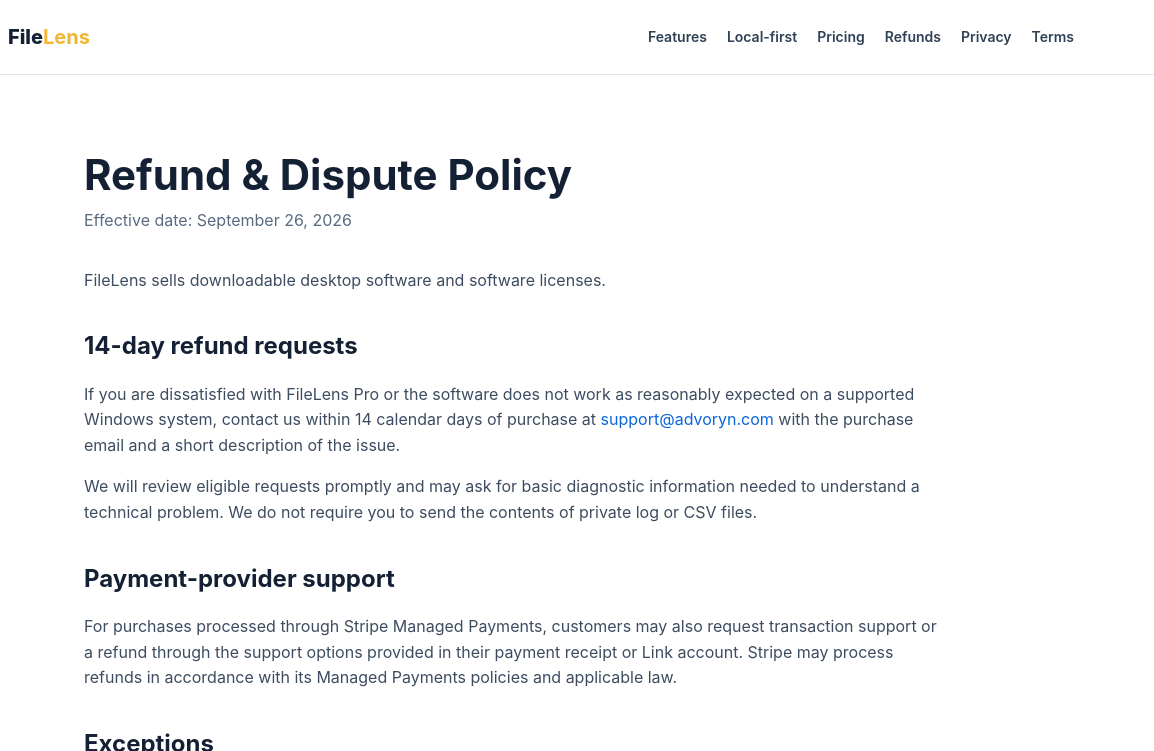
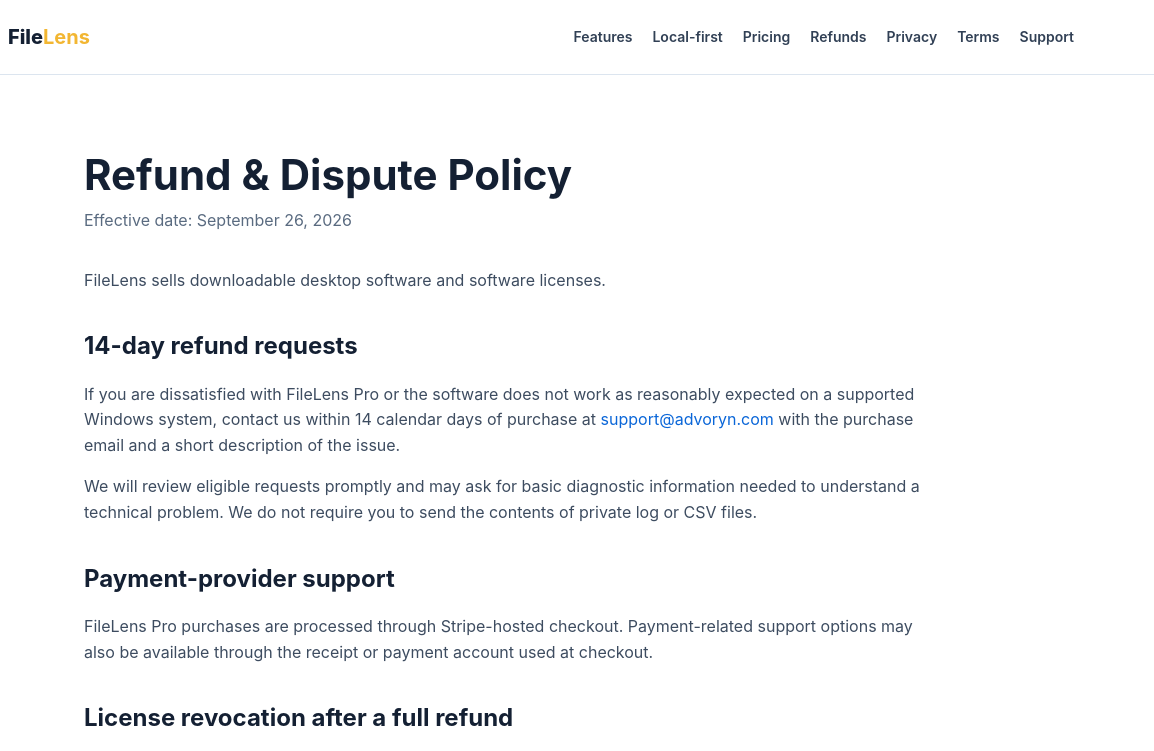
Before and after one commit to lumiqai-channel/filelens-site, a plain HTML site: page refund.html in a window 1280 px wide. Shown: the top 751 px of the page, 126-1280 px from the left. Drawn offline with Linux system fonts and the light colour scheme.

Commit message:
Clarify FileLens refund and license revocation policy

```diff
--- a/refund.html
+++ b/refund.html
@@ -12,6 +12,7 @@
       <a href="refund.html">Refunds</a>
       <a href="privacy.html">Privacy</a>
       <a href="terms.html">Terms</a>
+      <a href="support.html">Support</a>
     </nav>
   </div>
 </header>
@@ -22,7 +23,9 @@
 <p>If you are dissatisfied with FileLens Pro or the software does not work as reasonably expected on a supported Windows system, contact us within 14 calendar days of purchase at <a href="mailto:support@advoryn.com">support@advoryn.com</a> with the purchase email and a short description of the issue.</p>
 <p>We will review eligible requests promptly and may ask for basic diagnostic information needed to understand a technical problem. We do not require you to send the contents of private log or CSV files.</p>
 <h2>Payment-provider support</h2>
-<p>For purchases processed through Stripe Managed Payments, customers may also request transaction support or a refund through the support options provided in their payment receipt or Link account. Stripe may process refunds in accordance with its Managed Payments policies and applicable law.</p>
+<p>FileLens Pro purchases are processed through Stripe-hosted checkout. Payment-related support options may also be available through the receipt or payment account used at checkout.</p>
+<h2>License revocation after a full refund</h2>
+<p>When a FileLens Pro purchase is fully refunded, the associated Pro license is revoked and active device activations are disabled.</p>
 <h2>Exceptions</h2>
 <p>We may decline a request where there is evidence of fraud, abuse, chargeback misuse, or a request outside the stated period, except where applicable law requires otherwise.</p>
 <h2>Disputes</h2>
@@ -35,7 +38,7 @@
       <a href="privacy.html">Privacy</a>
       <a href="refund.html">Refund policy</a>
       <a href="terms.html">Terms</a>
-      <a href="mailto:support@advoryn.com">Support</a>
+      <a href="support.html">Support</a>
     </div>
     <div>© 2026 FileLens</div>
   </div>
```
